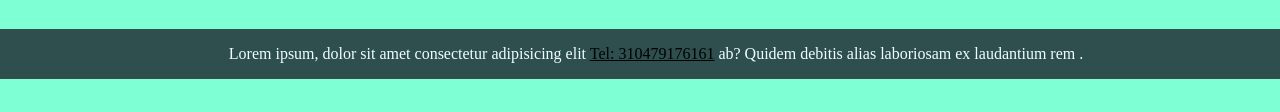
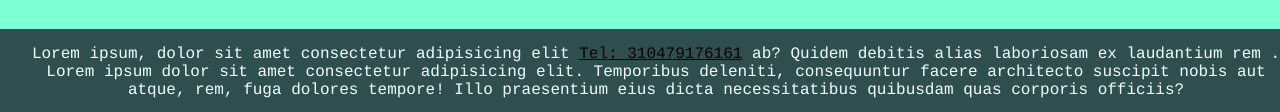
Before and after one commit to Erick1111/html-css-curriculum, a plain HTML site: page index.html in a window 1280 px wide. Shown: the part 1313-1425 px from the top of the page. Before the commit the page ends 1392 px from the top, so only its background shows below. Drawn offline with Linux system fonts and the light colour scheme.

Commit message:
se reliza cambios en letra foother

```diff
--- a/estilos.css
+++ b/estilos.css
@@ -68,6 +68,7 @@ footer{
     background: darkslategray;
     color: azure;
     text-align: center;
+    font-family: "courier";
 }
 footer a:link, footer a:visited{
     color: rgb(0, 0, 0);
--- a/index.html
+++ b/index.html
@@ -55,6 +55,8 @@
     <footer>
         <p>Lorem ipsum, dolor sit amet consectetur adipisicing elit <a href="#"> Tel: 310479176161</a>
          ab? Quidem debitis alias laboriosam ex laudantium rem .</p>
+         <p>Lorem ipsum dolor sit amet consectetur adipisicing elit. Temporibus deleniti, consequuntur facere architecto suscipit nobis aut atque, rem, fuga dolores tempore! Illo praesentium eius dicta necessitatibus quibusdam quas corporis
+             officiis?</p>
     </footer>
 </body>
 </html>
```
